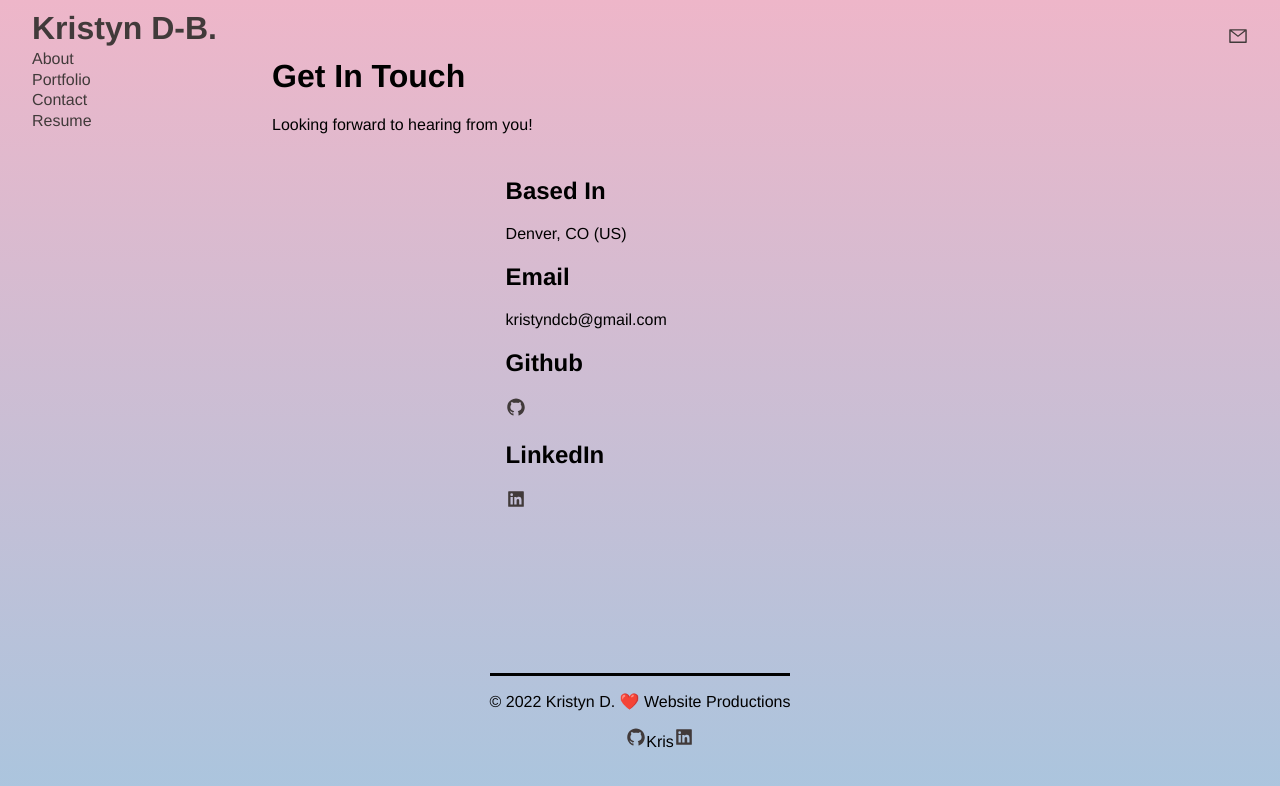
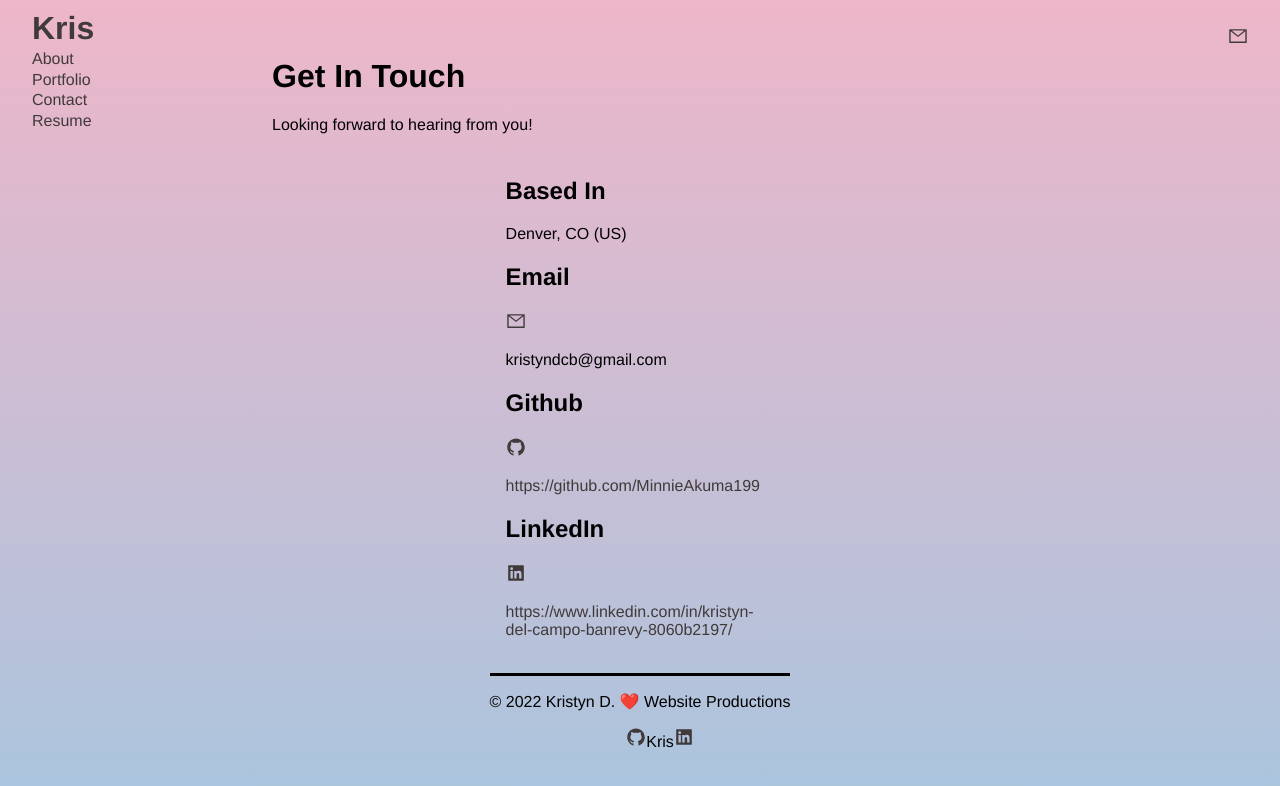
Before and after one commit to MinnieAkuma199/KDB-Reacting-to-Portfolio, a React (Create React App) app: page /contact in a window 1280 px wide. Shown: the top 786 px of the page. Built offline with nearby package versions, Linux system fonts and the light colour scheme.

Commit message:
cleaned up and refactored

```diff
--- a/src/App.js
+++ b/src/App.js
@@ -2,7 +2,6 @@
 import React from "react";
 import Layout from "./components/Layout/Layout";
 import { BrowserRouter as Router, Route, Routes } from "react-router-dom";
-import Home from "./pages/Home";
 import About from "./pages/About";
 import Contact from "./pages/Contact";
 import Portfolio from "./pages/Portfolio";
--- a/src/components/Layout/Header.js
+++ b/src/components/Layout/Header.js
@@ -6,7 +6,7 @@ export default function Header() {
     <nav>
       <div className="menu">
         <a className="home" href="/">
-          Kristyn D-B.
+          Kris
         </a>
         <a href="/about">About</a>
         <a href="/portfolio">Portfolio</a>
@@ -16,11 +16,7 @@ export default function Header() {
       <div>
         <ul className="footer-list">
           <li>
-            <a
-              href="mailto:kristyndcb@gmail.com"
-              target="blank"
-              // rel="noreferrer"
-            >
+            <a href="mailto:kristyndcb@gmail.com" target="blank">
               <AiOutlineMail size={20} />
             </a>
           </li>
--- a/src/components/section/Skill.js
+++ b/src/components/section/Skill.js
@@ -19,7 +19,6 @@ export default function Skill() {
             </ul>
           </div>
         </div>
-        {/* <p className="line right"></p> */}
       </div>
     </>
   );
--- a/src/pages/Contact.js
+++ b/src/pages/Contact.js
@@ -1,6 +1,6 @@
 import React from "react";
 import View from "../components/Layout/View";
-import { AiFillGithub, AiFillLinkedin } from "react-icons/ai";
+import { AiFillGithub, AiFillLinkedin, AiOutlineMail } from "react-icons/ai";
 
 export default function Contact() {
   return (
@@ -9,17 +9,20 @@ export default function Contact() {
         <div className="title">
           <h1>Get In Touch</h1>
           <p>Looking forward to hearing from you!</p>
-          <p></p>
         </div>
         <div className="contact-frame">
           <div className="left">
             <h2>Based In</h2>
             <p>Denver, CO (US)</p>
             <h2>Email</h2>
+            <a href="mailto:kristyndcb@gmail.com" target="blank">
+              <AiOutlineMail size={20} />
+            </a>
             <p>kristyndcb@gmail.com</p>
             <h2>Github</h2>
             <a href="https://github.com/MinnieAkuma199" target="blank">
               <AiFillGithub size={20} />
+              <p>https://github.com/MinnieAkuma199</p>
             </a>
             <h2>LinkedIn</h2>
             <a
@@ -27,6 +30,9 @@ export default function Contact() {
               target="blank"
             >
               <AiFillLinkedin size={20} />
+              <p>
+                https://www.linkedin.com/in/kristyn-del-campo-banrevy-8060b2197/
+              </p>
             </a>
           </div>
         </div>
```
Also changed, not shown: src/components/modal/MsgModal.js (deleted, +0 -36 lines).
